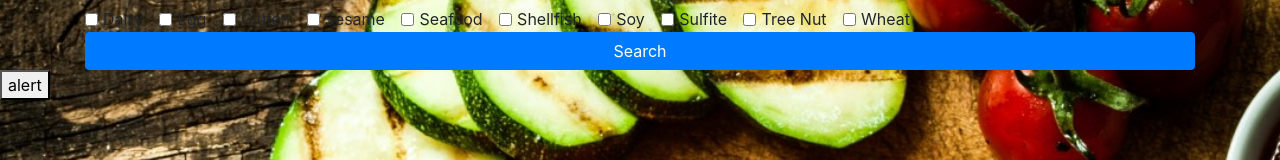
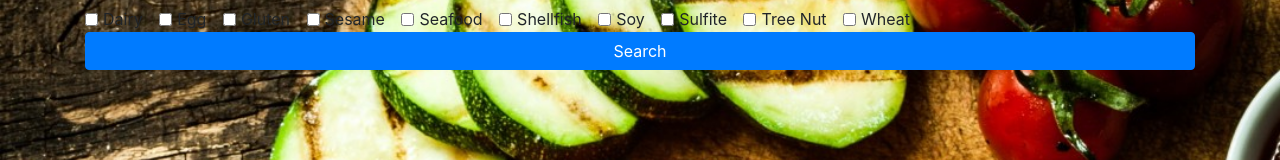
Before and after one commit to DaySloth/Food-drink-searchApp, a plain HTML site: page food.html in a window 1280 px wide. Shown: the part 183-343 px from the top of the page. Drawn offline with nearby package versions, Linux system fonts and the light colour scheme; files whose address does not match are found by name.

Commit message:
Update food.html
edit

```diff
--- a/food.html
+++ b/food.html
@@ -118,14 +118,6 @@
         background-size: cover;
       }
     </style>
-    <footer>
-        <button onclick="myFunction()">alert</button>
 
-        <script>
-            function myFunction() {
-                alert("Hello! I am an alert box!");
-            }
-        </script>
-    </footer>
 </body>
 </html>
```
